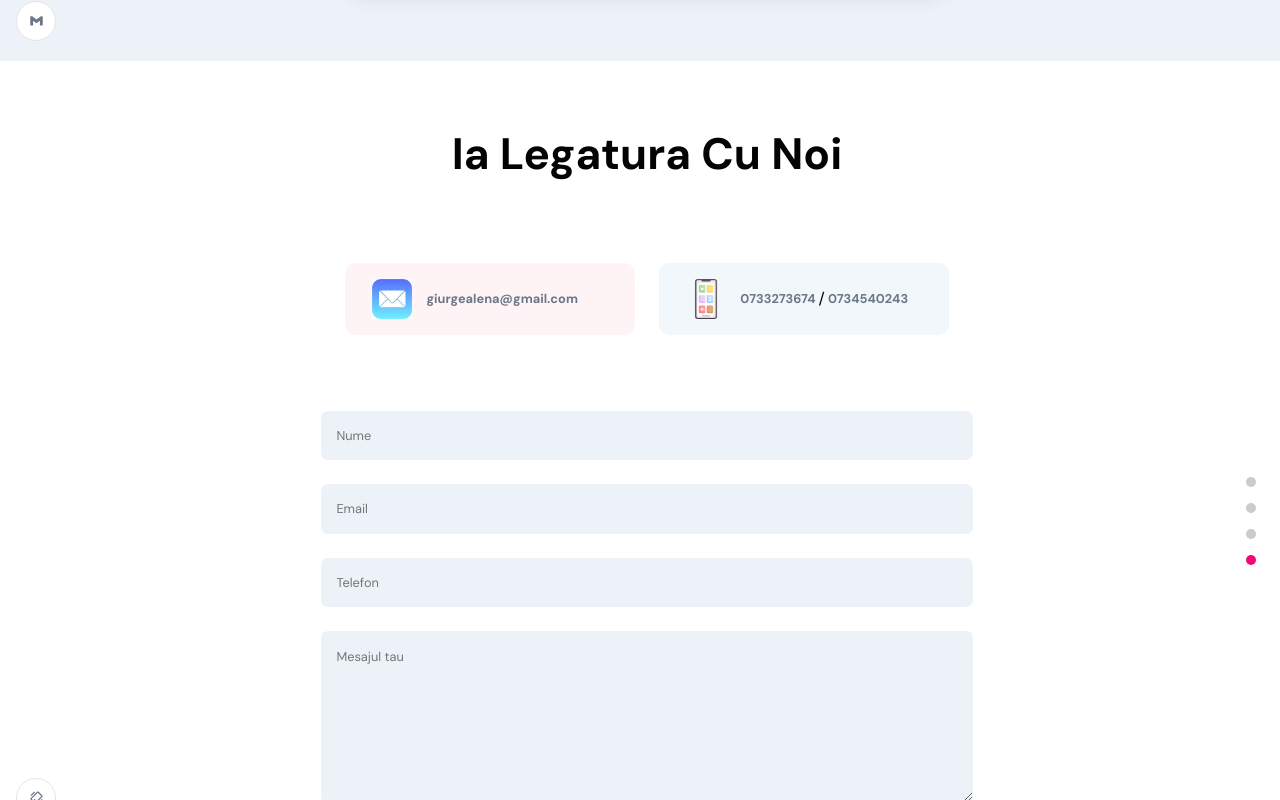
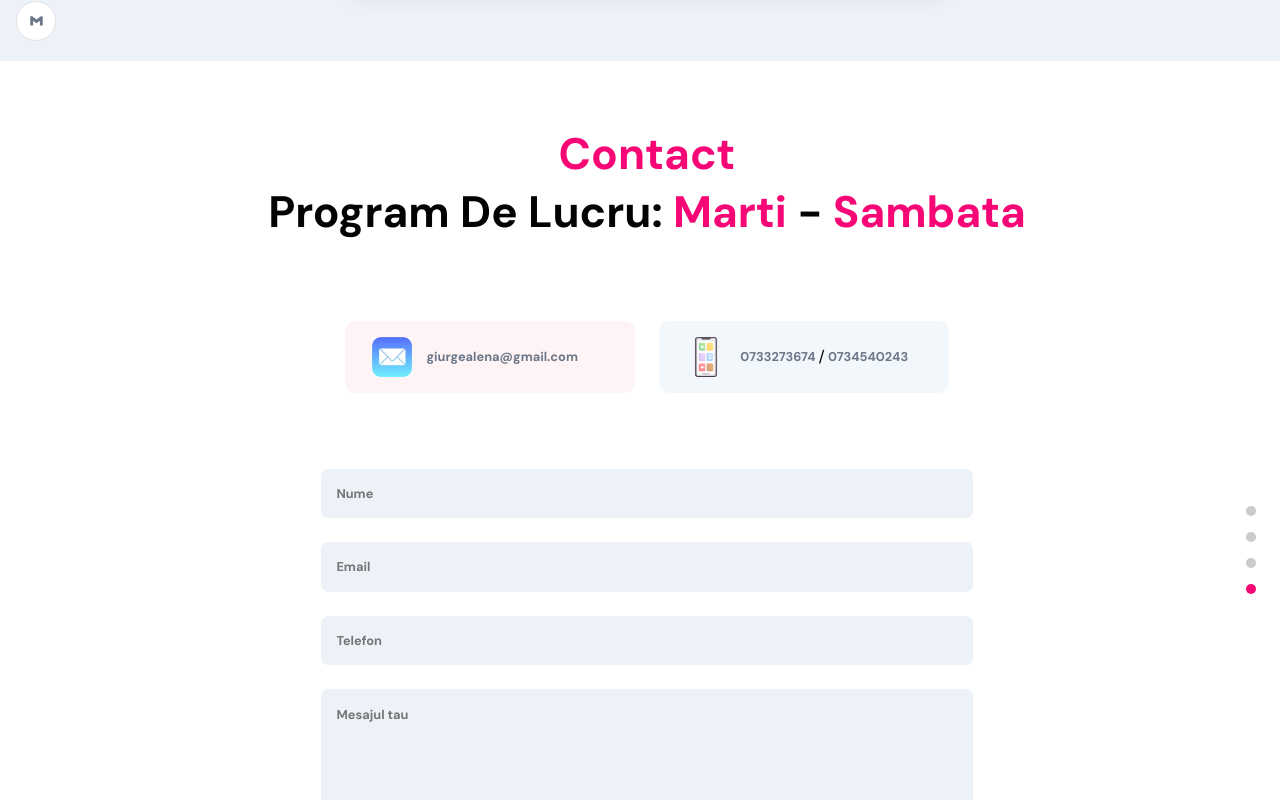
Before and after one commit to LilRomio/gstar_cleaning, a React (Create React App) app: page / in a window 1280 px wide. Shown: the part 3020-3820 px from the top of the page. Built offline with nearby package versions, Linux system fonts and the light colour scheme.

Commit message:
small updates

```diff
--- a/src/container/Footer/Footer.jsx
+++ b/src/container/Footer/Footer.jsx
@@ -37,8 +37,12 @@ const Footer = () => {
 
   return (
     <>
-      <h2 className="head-text">Ia legatura cu noi</h2>
-
+      <h2 className="head-text">
+        <span>Contact</span>
+      </h2>
+      <h2 className="head-text">
+        Program de lucru: <span>Marti</span> - <span>Sambata</span>
+      </h2>
       <div className="app__footer-cards">
         <div className="app__footer-card">
           <img src={images.email} alt="email" />
--- a/src/container/Footer/Footer.scss
+++ b/src/container/Footer/Footer.scss
@@ -83,6 +83,7 @@
       background-color: var(--primary-color);
 
       font-family: var(--font-base);
+      font-weight: 600;
       color: var(--black-color);
       outline: none;
     }
```
